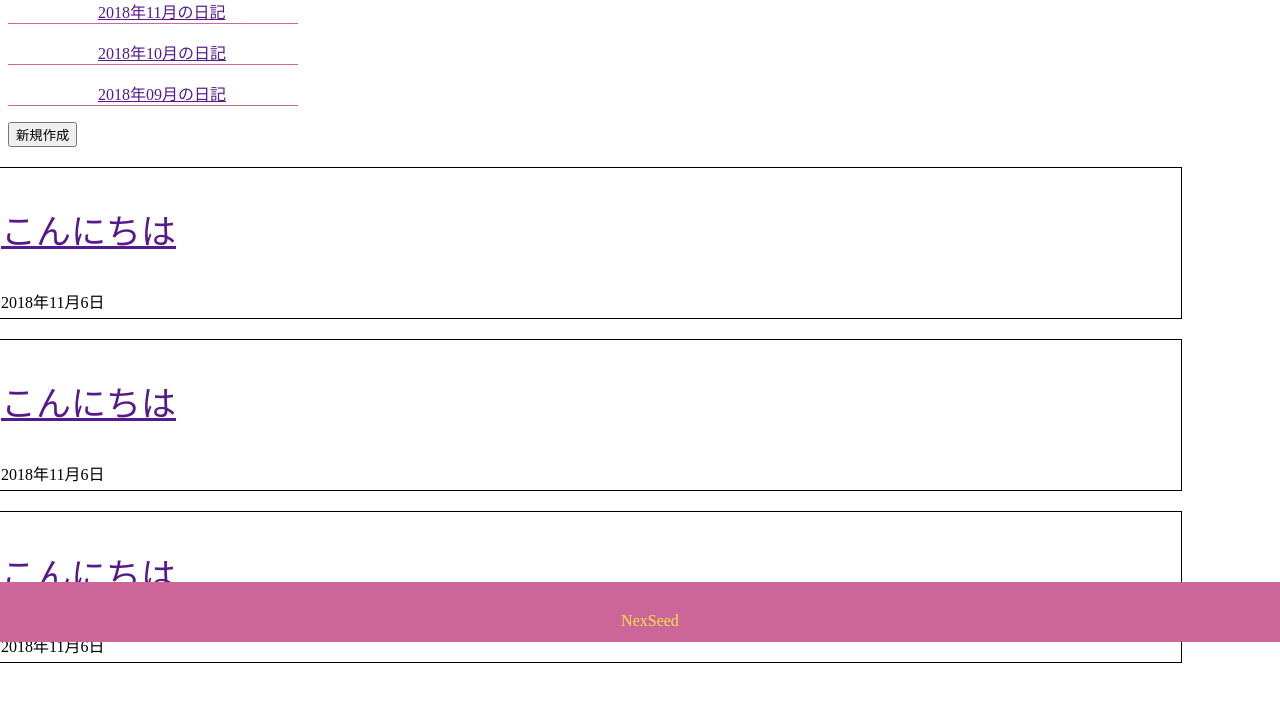
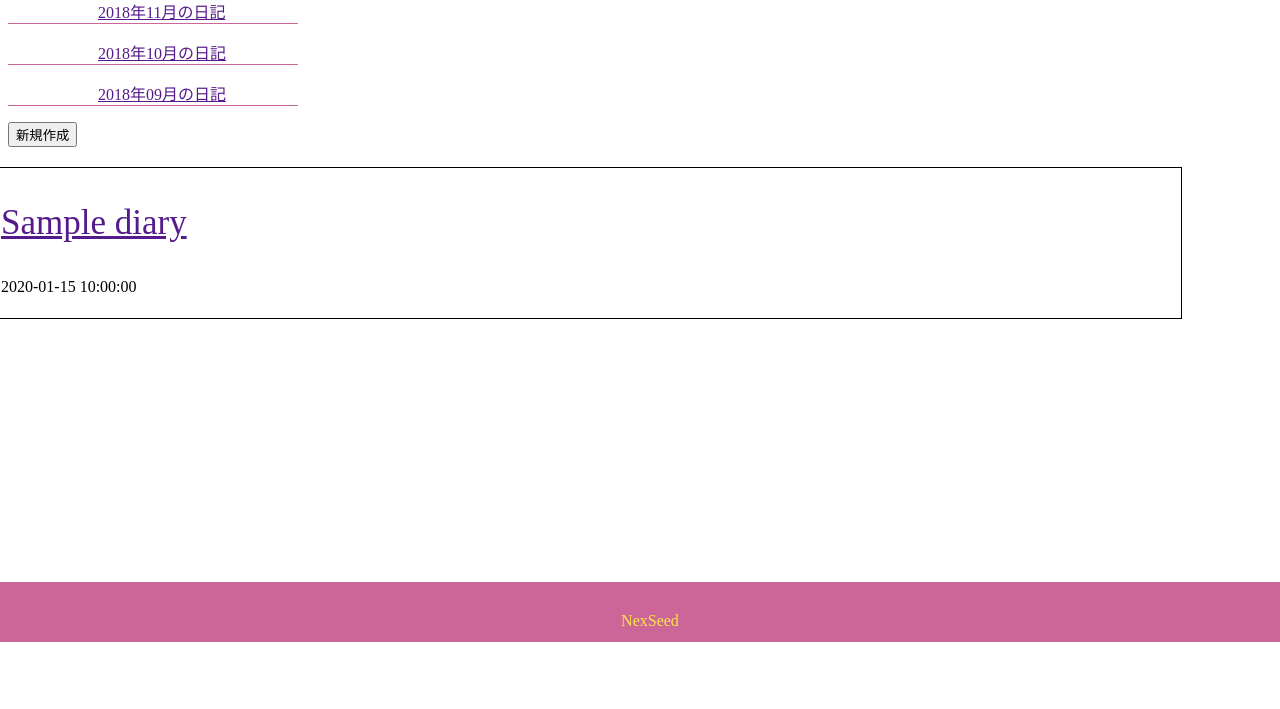
Before and after one commit to KitanoChihiro/assignment3week, a PHP site: page / in a window 1280 px wide. Shown: the part 158-867 px from the top of the page. After the commit the page ends 800 px from the top, so only its background shows below. Run offline with PHP 8.4, Linux system fonts and the light colour scheme; tables that the repository leaves empty hold one stand-in row (values such as "Sample post").

Commit message:
DBに登録したデータを表示できるようにした

```diff
--- a/index.css
+++ b/index.css
@@ -39,7 +39,7 @@
     width: 20%;
 }
 
-.box{
+/*.box{
     position: absolute;
     right: 95px;
     top:100px;
@@ -49,7 +49,7 @@
     width: 1200px;
     height: 150px;
     border: 1px solid;
-}
+}*/
 
 .box2{
     margin-left: auto;
--- a/index.php
+++ b/index.php
@@ -14,19 +14,16 @@
 
     $title = [''];
     $contents = [''];
-    $created = [''];
+
 
     // データを５件入力するSQL
     $sql = "INSERT INTO diaries(id, title, contens, created) VALUES (?,?,?,?), (?,?,?,?), (?,?,?,?), (?,?,?,?), (?,?,?,?)";
 
     // DBから登録した日記の情報を取得する
-    $sql = "SELECT `id`, `title`, `contents`, `created` FROM diaries ";
-    $data = [];
+    $sql = "SELECT `id`, `title`, `contents`, `created` FROM `diaries` WHERE 1 ORDER BY `diaries` . `created` DESC ";
     $stmt = $dbh->prepare($sql);
     $stmt->execute();
 
-    // // フェッチする
-    // $diary = $stmt->fetch(PDO::FETCH_ASSOC);
 
     //     //ダイアリーの一覧をいれる配列
     $diaries = [];
@@ -39,6 +36,7 @@
         if ($record == false) {
             break;
         }
+        $diaries[] = $record;
     }
  ?>
 
@@ -69,27 +67,14 @@
             <form action="diary.php" method="POST"><button>新規作成</button></form>
         </div>
 
+
         <?php foreach ($diaries as $diary): ?>
-            <div class="box">
-                <a href=""><p style="font-size: 35px; padding-left: 20px;"><?php echo $diary['title']; ?></p></a>
-                <p style="padding-left: 20px;"><?php echo $diary['created']; ?></p>
-            </div>
+        <div class="box2">
+            <a href=""><p style="font-size: 35px; padding-left: 20px;"><?php echo $diary['title']; ?></p></a>
+            <p style="padding-left: 20px;"><?php echo $diary['created']; ?></p>
+        </div>
         <?php endforeach; ?>
 
-        <div class="box2">
-            <a href=""><p style="font-size: 35px; padding-left: 20px;">こんにちは</p></a>
-            <p style="padding-left: 20px;">2018年11月6日</p>
-        </div>
-
-        <div class="box2">
-            <a href=""><p style="font-size: 35px; padding-left: 20px;">こんにちは</p></a>
-            <p style="padding-left: 20px;">2018年11月6日</p>
-        </div>
-
-        <div class="box2">
-            <a href=""><p style="font-size: 35px; padding-left: 20px;">こんにちは</p></a>
-            <p style="padding-left: 20px;">2018年11月6日</p>
-        </div>
 
         <br>
         <div class="footer">
```
